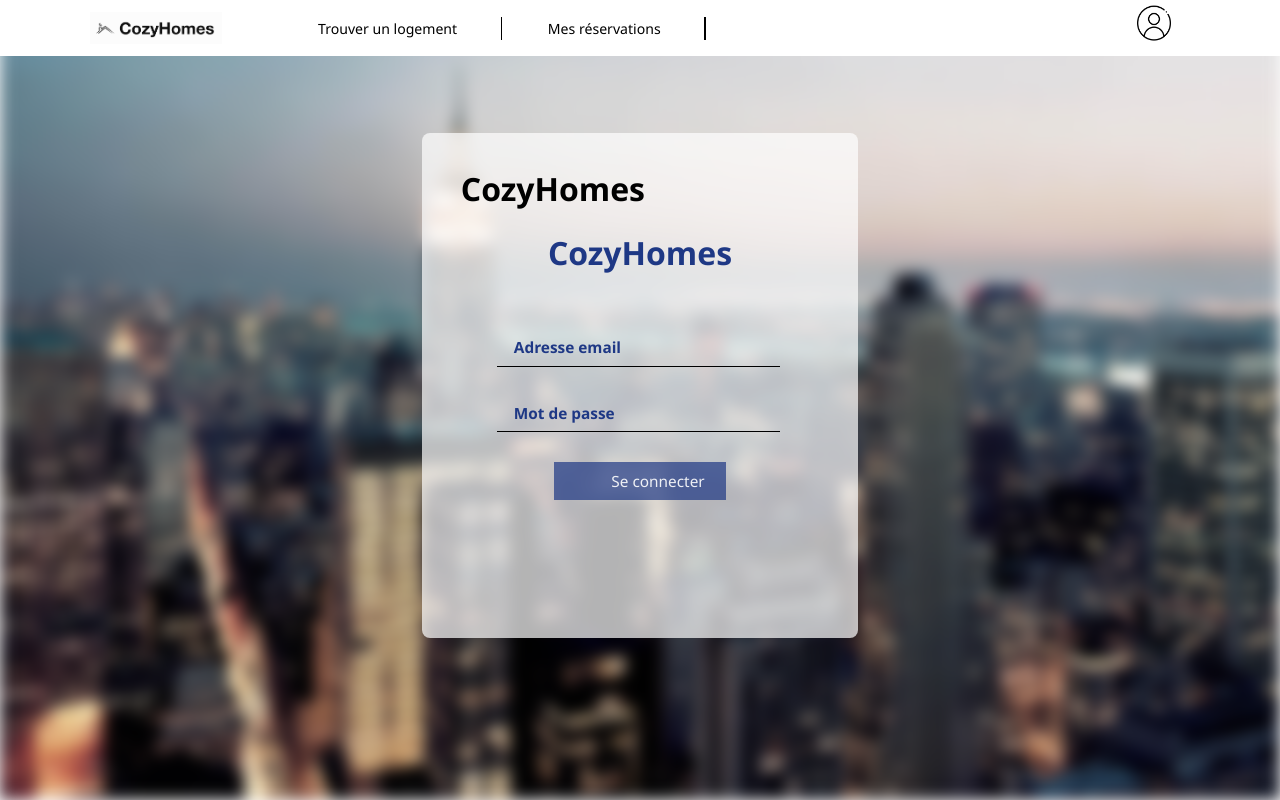
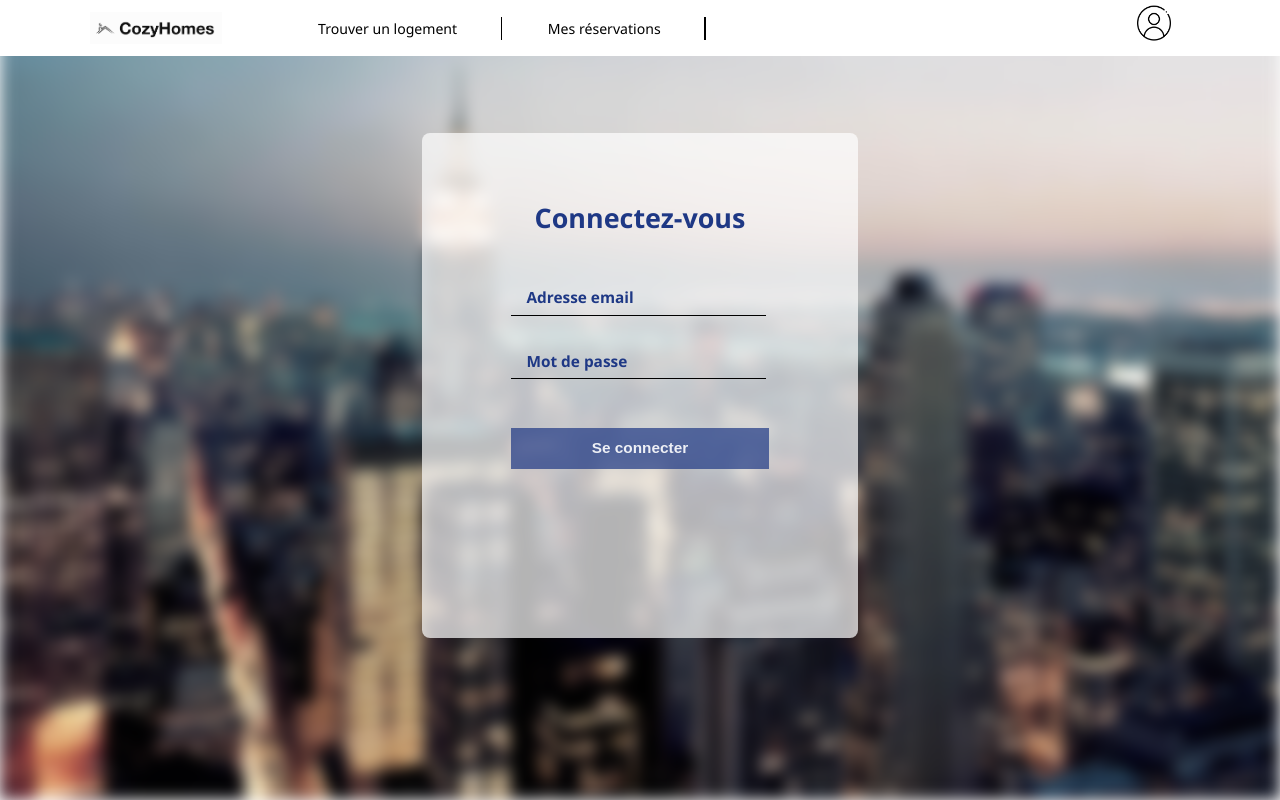
Before and after one commit to EmileBlngr/CozyHomes, a React (Create React App) app in the folder app/: page / in a window 1280 px wide. Built offline with nearby package versions, Linux system fonts and the light colour scheme.

Commit message:
Fin page de connexion front basique

```diff
--- a/app/src/screens/connexion/SignInPage.tsx
+++ b/app/src/screens/connexion/SignInPage.tsx
@@ -3,6 +3,8 @@ import '../../styles/screens/connexion/SignInPage.css'
 function SignInPage() {
     const [email, setEmail] = useState<string>('');
     const [password, setPassword] = useState<string>('');
+    const [inputEmailFocused, setInputEmailFocused] = useState(false);
+    const [inputPasswordFocused, setInputPasswordFocused] = useState(false);
 
     const handleChangeEmail = (e: React.ChangeEvent<HTMLInputElement>) => {
         setEmail(e.target.value);
@@ -10,23 +12,56 @@ function SignInPage() {
     const handleChangePassword = (e: React.ChangeEvent<HTMLInputElement>) => {
         setPassword(e.target.value);
     };
+    const handleBlur = (inputName: string) => {
+        if (inputName === 'email') {
+            if (email === '') {
+                setInputEmailFocused(false)
+            }
+        }
+        else {
+            if (password === '') {
+                setInputPasswordFocused(false)
+            }
+        }
 
+    };
+    const handleFocus = (inputName: string) => {
+        if (inputName === 'email') {
+            setInputEmailFocused(true);
+        }
+        else {
+            setInputPasswordFocused(true)
+        }
+    };
     return(
         <div className="connexionContainer">
-            <h1 className="">CozyHomes</h1>
-            <h1 className="connexionTitle">CozyHomes</h1>
+            <h1 className="connexionTitle">Connectez-vous</h1>
             <form>
-                <div className="inputContainer">
+                <div className={`inputContainer ${inputEmailFocused ? "focused" : ""}`}>
                     <label>Adresse email</label>
-                    <input type="email" value={email} required={true} onChange={((e) => handleChangeEmail(e))}></input>
+                    <input
+                        type="email"
+                        value={email}
+                        required={true}
+                        onFocus={() => handleFocus('email')}
+                        onBlur={() => handleBlur('email')}
+                        onChange={((e) => handleChangeEmail(e))}></input>
                 </div>
-                <div className="inputContainer">
+                <div className={`inputContainer ${inputPasswordFocused ? "focused" : ""}`}>
                     <label>Mot de passe</label>
-                    <input type="text" value={password} required={true} onChange={((e) => handleChangePassword(e))}></input>
+                    <input
+                        type="text"
+                        value={password}
+                        required={true}
+                        onFocus={() => handleFocus('password')}
+                        onBlur={() => handleBlur('password')}
+                        onChange={((e) => handleChangePassword(e))}></input>
                 </div>
                 <div className="buttonContainer">
-                    <input type="button" className="submitButton" />
-                    <label>Se connecter</label>
+                    <input
+                        type="button"
+                        className="submitButton"
+                        value="Se connecter"/>
                 </div>
 
             </form>
--- a/app/src/styles/screens/connexion/SignInPage.css
+++ b/app/src/styles/screens/connexion/SignInPage.css
@@ -1,14 +1,29 @@
+.connexionContainer {
+    display: flex;
+    flex-direction: column;
+    align-items: center;
+}
 .connexionTitle {
+    margin-top: 15%;
+    font-size: 2.1vmax;
     text-align: center;
     color: rgb(30, 56, 133);
+}
+
+.logo {
+    width: 40%;
+    height: auto;
+    opacity: 0.8;
 }
 form {
     display: flex;
     flex-direction: column;
+    align-items: center;
     padding-inline: 10%;
-    padding-top: 7%;
-    padding-bottom: 40%;
-    color: rgb(30, 56, 133) ;}
+    padding-top: 5%;
+    color: rgb(30, 56, 133) ;
+    width: 80%;
+}
 .inputContainer label {
     position:absolute;
 	top:15%;
@@ -22,36 +37,46 @@ form {
     display: flex;
     flex-direction: column;
     justify-content: center;
-    position: relative;
+    align-items: center;
+    width: 100%;
     margin-top: 10%;
 }
 .submitButton {
-    position: absolute;
-    left: 20%;
-    width: 60%;
+    width: 90%;
     padding-block: 4%;
+    font-weight: bold;
     border: none;
     background-color: rgb(30, 56, 133, 0.7);
-}
-.buttonContainer label {
-    position: absolute;
     font-size: 1.2vmax;
     color: rgb(255, 255, 255, 0.9);
-    left: 40%;
+}
+
+
+.submitButton:hover {
+    background-color: rgb(30, 56, 133, 0.9);
+}
+.submitButton:active {
+    background-color: rgb(30, 56, 133, 0.5);
+    transition: 0.2s;
 }
 .inputContainer {
     padding-block: 2%;
     margin-bottom: 5%;
     position: relative;
+    width: 90%;
 }
 .inputContainer input:focus{
     border:none;
     outline:none;
     border-bottom:1px solid rgb(23, 141, 180);
    }
+.inputContainer.focused label {
+    top: -30%;
+    left: -3%;
+  }
 .inputContainer input {
     font-size: 1.1vmax;
-    color: rgb(255, 255, 255);
+    color: rgb(30, 56, 133);
     padding: 2%;
     width: 95%;
     background: transparent;
@@ -60,8 +85,3 @@ form {
     margin-top: 2%;
     padding-block: 3%;
 }
-.inputContainer input:focus + .inputContainer label{
-    top: 50%;
-    transform: translateY(-50%);
-	font-size:1vmax;
-}
```
